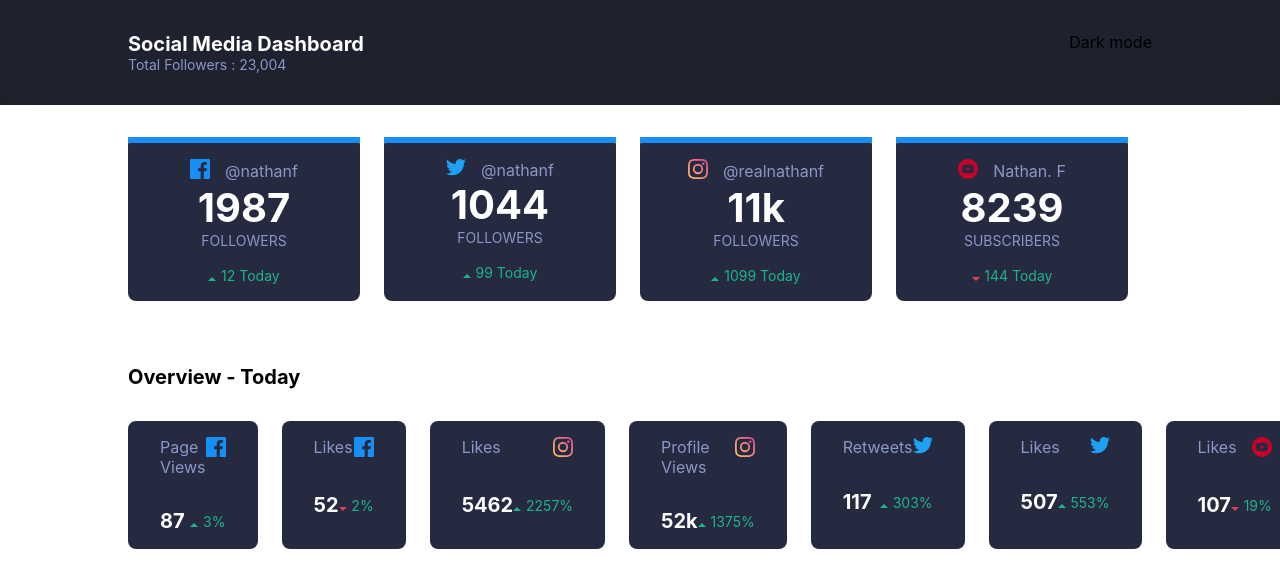
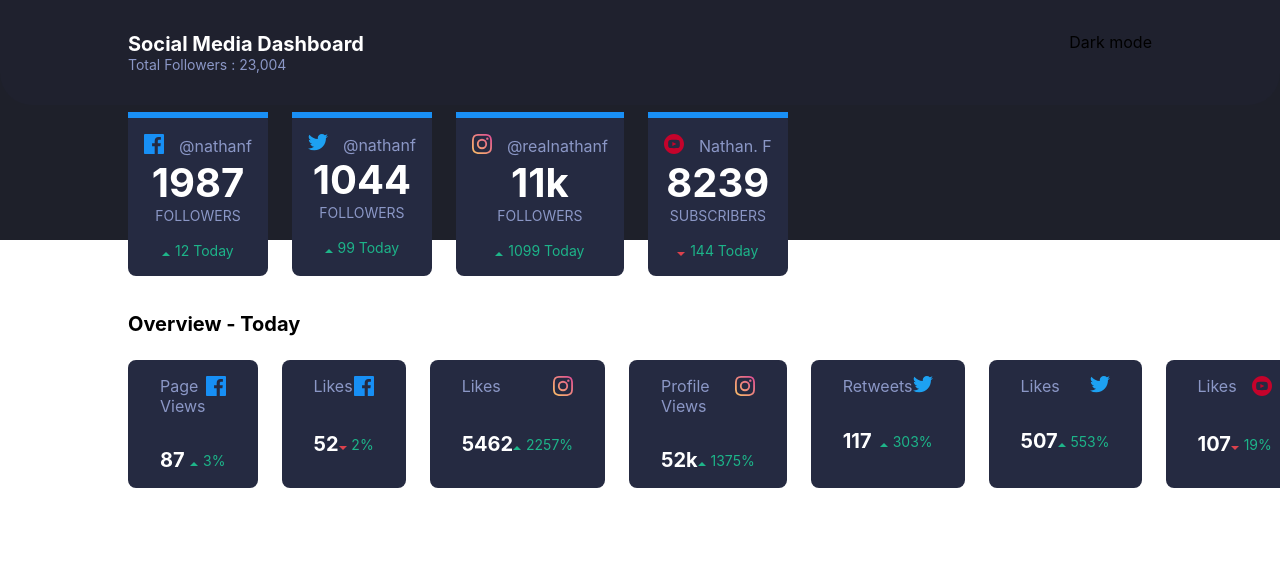
Before and after one commit to chrysellia/social-media-dashboard, a React (Create React App) app in the folder social-media-dashboard/: page / in a window 1280 px wide. Shown: the top 588 px of the page. Built offline with nearby package versions, Linux system fonts and the light colour scheme.

Commit message:
Second update

```diff
--- a/social-media-dashboard/src/components/Dashboard/Dashboard.component.js
+++ b/social-media-dashboard/src/components/Dashboard/Dashboard.component.js
@@ -80,7 +80,7 @@ const Dashboard = () => {
                             <div className="update-icon">
                                 <svg xmlns="http://www.w3.org/2000/svg" width="8" height="4"><path fill="#DC414C" fill-rule="evenodd" d="M0 0l4 4 4-4z"/></svg>
                             </div>
-                            <div className="followers-update">144 Today</div>
+                            <div className="followers-update text-red">144 Today</div>
                         </div>
                     </div>
                 </div>
--- a/social-media-dashboard/src/components/Dashboard/Dashboard.scss
+++ b/social-media-dashboard/src/components/Dashboard/Dashboard.scss
@@ -1,4 +1,7 @@
 .dashboard-component {
+    position: absolute;
+    top: 5rem;
+
     .card-wrapper {
         display: flex;
         padding: 2rem 8rem;
--- a/social-media-dashboard/src/components/Header/Header.scss
+++ b/social-media-dashboard/src/components/Header/Header.scss
@@ -1,5 +1,7 @@
 .header-wrapper {
     background-color: hsl(230, 17%, 14%);
+    height: 15rem;
+    position: relative;
 
     .header-content {
         display: flex;
--- a/social-media-dashboard/src/components/Overview/Overview.component.js
+++ b/social-media-dashboard/src/components/Overview/Overview.component.js
@@ -141,7 +141,7 @@ const Overview = () => {
                                     <div className="view-icon">
                                         <svg xmlns="http://www.w3.org/2000/svg" width="8" height="4"><path fill="#DC414C" fill-rule="evenodd" d="M0 0l4 4 4-4z"/></svg>
                                     </div>
-                                    <div className="view-percent">19%</div>
+                                    <div className="view-percent text-red">19%</div>
                                 </div>
                             </div>
                         </div>
@@ -161,7 +161,7 @@ const Overview = () => {
                                     <div className="view-icon">
                                         <svg xmlns="http://www.w3.org/2000/svg" width="8" height="4"><path fill="#DC414C" fill-rule="evenodd" d="M0 0l4 4 4-4z"/></svg>
                                     </div>
-                                    <div className="view-percent">12%</div>
+                                    <div className="view-percent text-red">12%</div>
                                 </div>
                             </div>
                         </div>
--- a/social-media-dashboard/src/components/Overview/Overview.style.scss
+++ b/social-media-dashboard/src/components/Overview/Overview.style.scss
@@ -5,7 +5,8 @@
         .overview-title {
             font-weight: 700;
             font-size: 20px;
-            padding-bottom: 2rem;
+            padding-bottom: 1.5rem;
+            padding-top: 2.5rem;
         }
 
         .overview-card {
```
